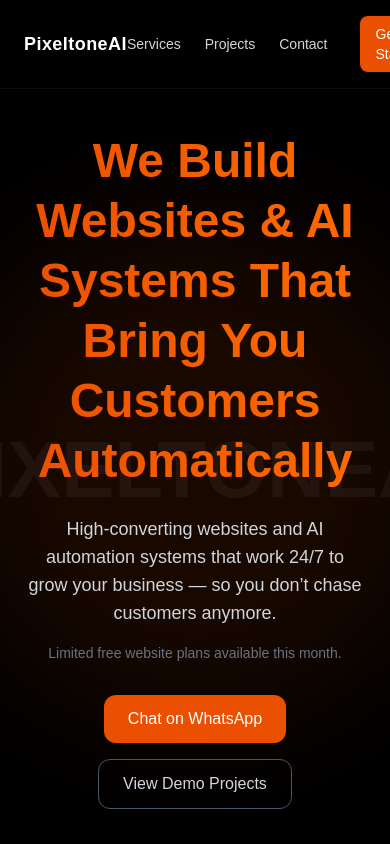
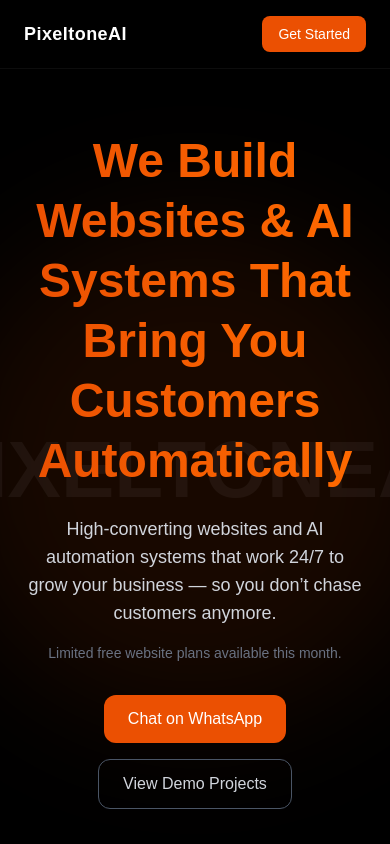
Before and after one commit to pixeltoneai/pixeltoneai, a Next.js app: page / in a window 390 px wide. Shown: the top 844 px of the page. Built offline with nearby package versions, Linux system fonts and the light colour scheme.

Commit message:
mobile navbar fix + runtime fix

```diff
--- a/components/Navbar.tsx
+++ b/components/Navbar.tsx
@@ -9,9 +9,11 @@ export default function Navbar() {
         PixeltoneAI
       </h1>
 
-      {/* NAV LINKS */}
-      <div className="flex items-center gap-6 text-sm text-gray-300">
+      {/* RIGHT SIDE */}
+      <div className="flex items-center gap-4">
 
+        {/* NAV LINKS (HIDDEN ON MOBILE) */}
+        <div className="hidden md:flex items-center gap-6 text-sm text-gray-300">
           <a href="#services" className="hover:text-[#EB5002] transition">
             Services
           </a>
@@ -23,18 +25,18 @@ export default function Navbar() {
           <a href="#contact" className="hover:text-[#EB5002] transition">
             Contact
           </a>
+        </div>
 
-        {/* CTA BUTTON */}
+        {/* CTA BUTTON (ALWAYS VISIBLE) */}
         <a
           href="https://wa.me/919512260104?text=Hi%20I%20saw%20your%20website%20PixeltoneAI"
           target="_blank"
-          className="ml-2 bg-[#EB5002] text-white px-4 py-2 rounded-lg font-medium hover:bg-[#d94400] transition hover:shadow-md hover:shadow-orange-500/30"
+          className="bg-[#EB5002] text-white px-4 py-2 rounded-lg text-sm md:text-base font-medium hover:bg-[#d94400] transition hover:shadow-md hover:shadow-orange-500/30 whitespace-nowrap"
         >
           Get Started
         </a>
 
       </div>
-
     </nav>
   );
 }
```
Also changed, not shown: 1 other file (tests, documents, lock files or other folders). Lines whose indentation alone changed are shown as unchanged.
